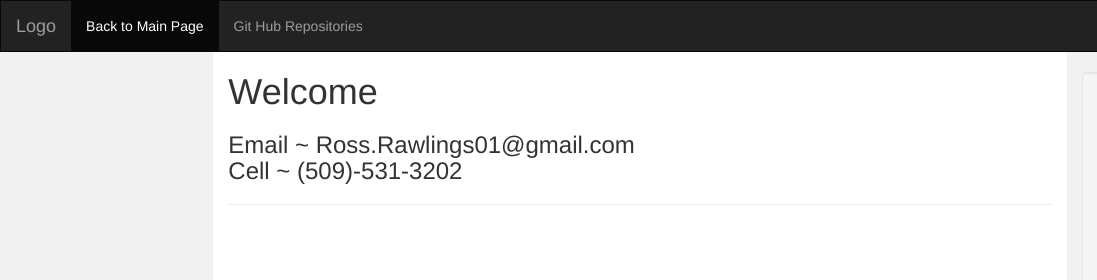
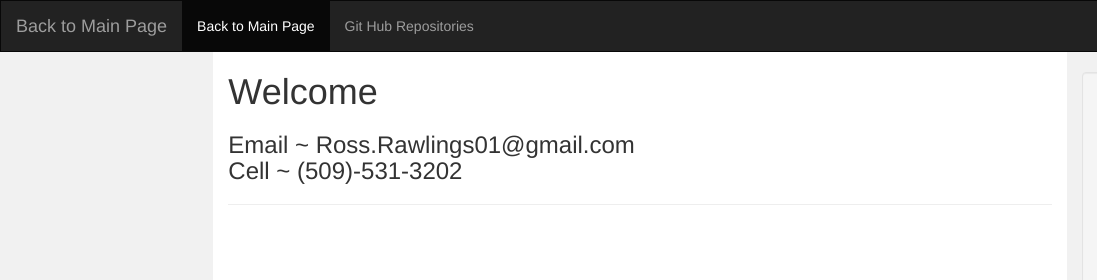
Before and after one commit to Rossosaurs/Rossosaurs.github.io, a plain HTML site: page contact.html in a window 1280 px wide. Shown: the top 280 px of the page, 0-1097 px from the left. Drawn offline with nearby package versions, Linux system fonts and the light colour scheme.

Commit message:
Update contact.html

```diff
--- a/contact.html
+++ b/contact.html
@@ -51,7 +51,7 @@
         <span class="icon-bar"></span>
         <span class="icon-bar"></span>
       </button>
-      <a class="navbar-brand" href="#">Logo</a>
+      <a class="navbar-brand" href="https://rossosaurs.github.io/">Back to Main Page</a>
     </div>
     <div class="collapse navbar-collapse" id="myNavbar">
       <ul class="nav navbar-nav">
```
